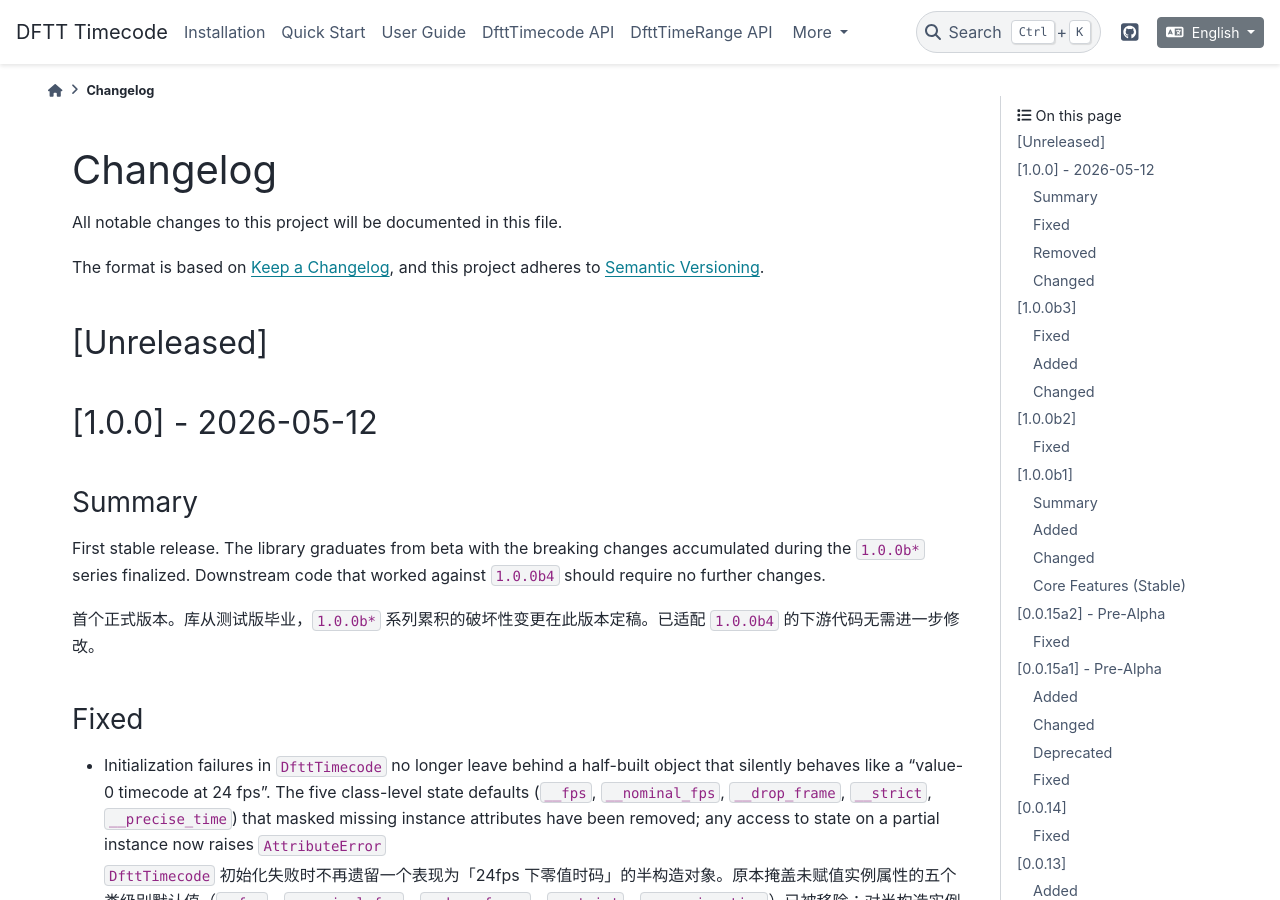
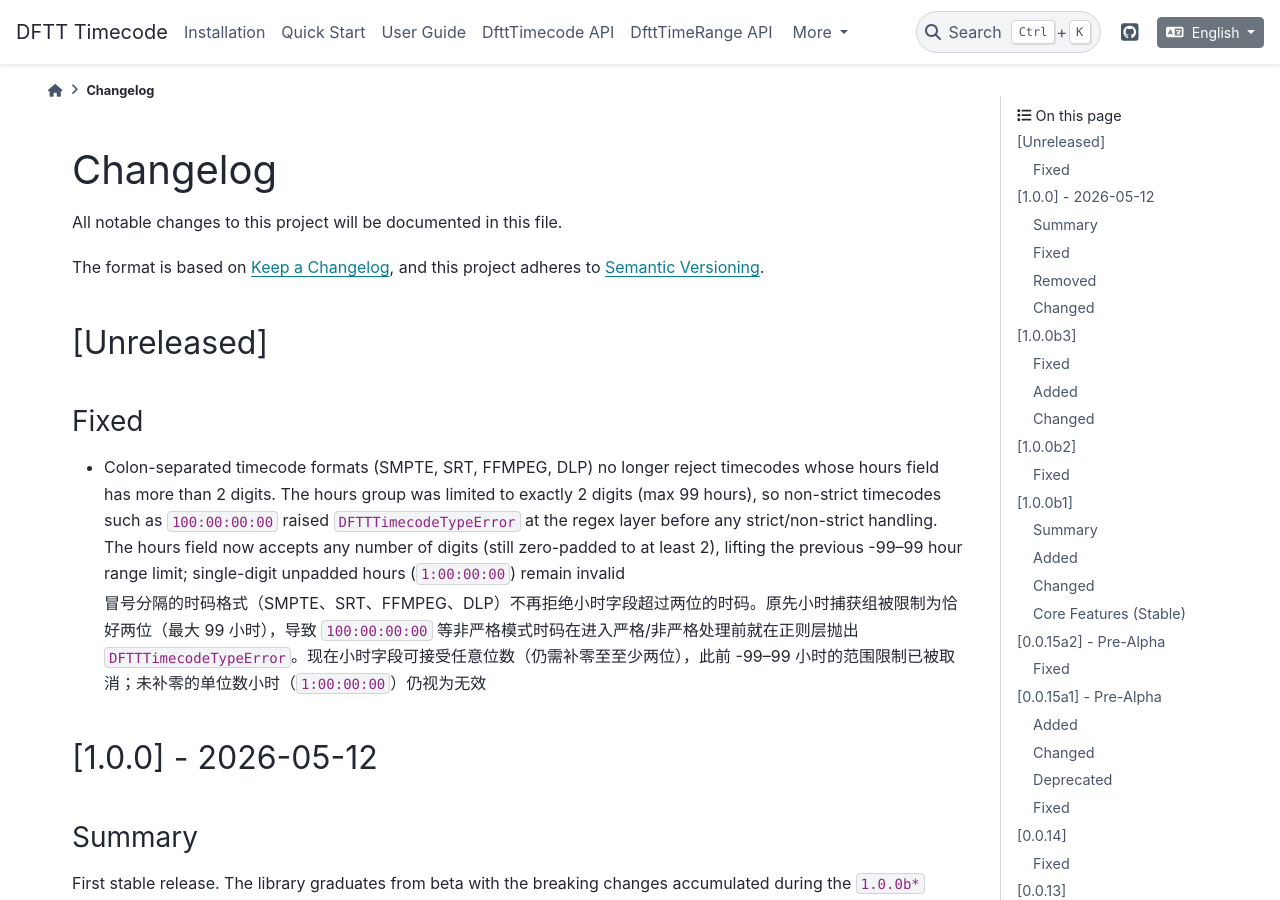
Before and after one commit to OwenYou/dftt_timecode, a Sphinx documentation site: the page built from docs/changelog.rst, in a window 1280 px wide and 900 px high. Built offline with Sphinx 7.4.7 and the PyData theme 0.15.4, drawn with Linux system fonts in a browser that asks for light colours.

Commit message:
Update docs for unbounded timecode hours range
Commit c0b77be lifted the exactly-2-digit (max 99h) limit on the hours
field of colon-separated timecodes, so the documented "-99 to 99 hours"
range is no longer accurate.

- index.rst: reword the "Extended Time Range" feature bullet to describe
  unbounded, zero-padded hours (e.g. 100:00:00:00)
- zh_CN index.po/.mo: update the msgid to mirror the new source and
  retranslate the msgstr
- CHANGELOG: add a bilingual [Unreleased] Fixed entry for the regex fix

Co-Authored-By: Claude Opus 4.8 (1M context) <noreply@anthropic.com>

```diff
--- a/CHANGELOG.md
+++ b/CHANGELOG.md
@@ -6,6 +6,12 @@ The format is based on [Keep a Changelog](https://keepachangelog.com/en/1.0.0/),
 and this project adheres to [Semantic Versioning](https://semver.org/spec/v2.0.0.html).
 
 ## [Unreleased]
+
+### Fixed
+
+- Colon-separated timecode formats (SMPTE, SRT, FFMPEG, DLP) no longer reject timecodes whose hours field has more than 2 digits. The hours group was limited to exactly 2 digits (max 99 hours), so non-strict timecodes such as `100:00:00:00` raised `DFTTTimecodeTypeError` at the regex layer before any strict/non-strict handling. The hours field now accepts any number of digits (still zero-padded to at least 2), lifting the previous -99–99 hour range limit; single-digit unpadded hours (`1:00:00:00`) remain invalid
+
+  冒号分隔的时码格式（SMPTE、SRT、FFMPEG、DLP）不再拒绝小时字段超过两位的时码。原先小时捕获组被限制为恰好两位（最大 99 小时），导致 `100:00:00:00` 等非严格模式时码在进入严格/非严格处理前就在正则层抛出 `DFTTTimecodeTypeError`。现在小时字段可接受任意位数（仍需补零至至少两位），此前 -99–99 小时的范围限制已被取消；未补零的单位数小时（`1:00:00:00`）仍视为无效
 
 ## [1.0.0] - 2026-05-12
 
--- a/docs/index.rst
+++ b/docs/index.rst
@@ -22,7 +22,7 @@ Features
 - **Multiple Timecode Format Support**: SMPTE (DF/NDF), SRT, DLP (Cine Canvas), FFMPEG, FCPX, frame count, timestamp
 - **High Frame Rate Support**: Supports frame rates from 0.01 to 999.99 fps
 - **Drop-Frame/Non-Drop-Frame**: Strictly supports SMPTE DF/NDF formats
-- **Extended Time Range**: Currently supports time range from -99 to 99 hours
+- **Extended Time Range**: Hours are unbounded (zero-padded to at least 2 digits), so non-strict timecodes may exceed 99 hours (e.g. ``100:00:00:00``)
 - **Strict Mode**: 24-hour cycling mode that automatically converts timecodes outside the 0-24 hour range
 - **High Precision**: Internal storage using high-precision Fraction timestamps for accurate conversions
 - **Rich Operators**: Comprehensive support for arithmetic and comparison operations between timecodes and numbers
```
Also changed, not shown: 2 other files.
